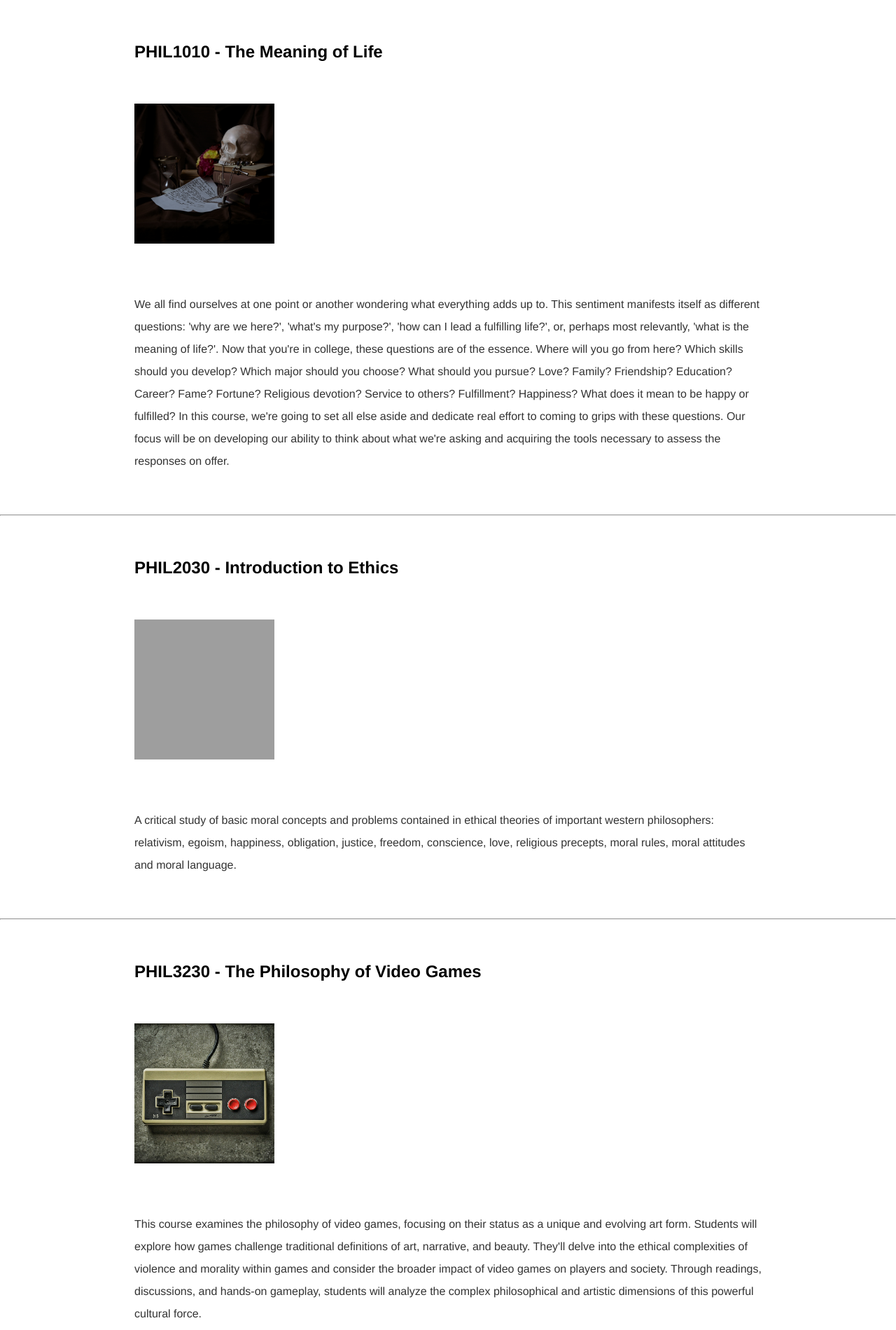
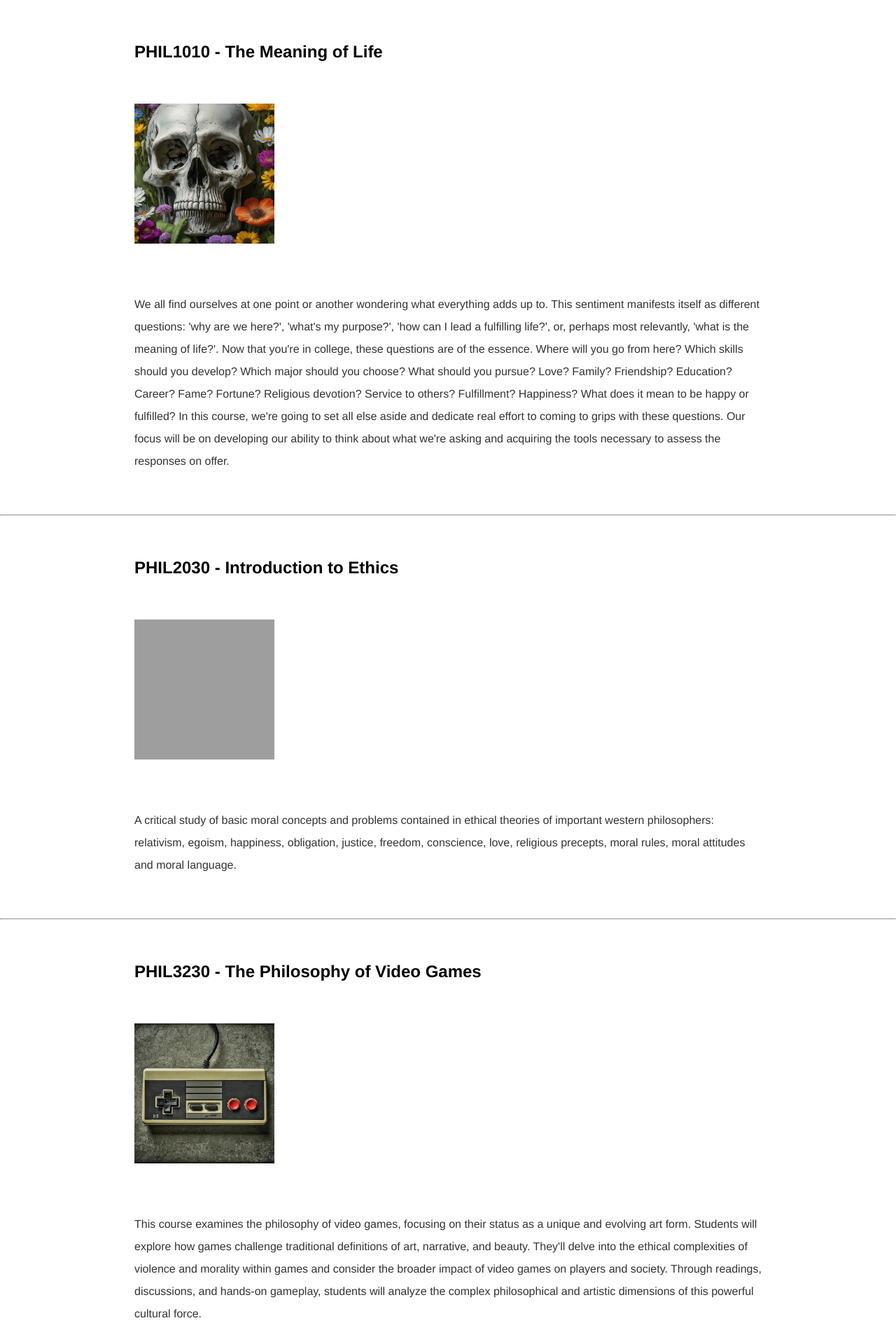
Before and after one commit to kevinjpatton/kevinjpatton.github.io, a Jekyll site: the page built from test.html, in a window 1280 px wide. Shown: the part 348-2248 px from the top of the page at 70% size. Built offline with Jekyll 4.4.1, drawn with Linux system fonts in a browser that asks for light colours; Markdown is read by kramdown in place of the engine named in the settings; grey boxes are pictures that could not be loaded.

Commit message:
Update test.html

```diff
--- a/test.html
+++ b/test.html
@@ -2,7 +2,7 @@
 layout: test
 title: Test
 ---
-<h2>PHIL1010 - The Meaning of Life</h2><p><img src="/teaching/phil_1010/heroimage-1010-pablo-stanic.jpg" alt="PHIL1010 - The Meaning of LIfe" class="thumbnail"></p><p>We all find ourselves at one point or another wondering what everything adds up to. This sentiment manifests itself as different questions: 'why are we here?', 'what's my purpose?', 'how can I lead a fulfilling life?', or, perhaps most relevantly, 'what is the meaning of life?'. Now that you're in college, these questions are of the essence. Where will you go from here? Which skills should you develop? Which major should you choose? What should you pursue? Love? Family? Friendship? Education? Career? Fame? Fortune? Religious devotion? Service to others? Fulfillment? Happiness? What does it mean to be happy or fulfilled? In this course, we're going to set all else aside and dedicate real effort to coming to grips with these questions. Our focus will be on developing our ability to think about what we're asking and acquiring the tools necessary to assess the responses on offer.</p>
+<h2>PHIL1010 - The Meaning of Life</h2><p><img src="/teaching/phil_1010/Phil_1010.jpg" alt="PHIL1010 - The Meaning of LIfe" class="thumbnail"></p><p>We all find ourselves at one point or another wondering what everything adds up to. This sentiment manifests itself as different questions: 'why are we here?', 'what's my purpose?', 'how can I lead a fulfilling life?', or, perhaps most relevantly, 'what is the meaning of life?'. Now that you're in college, these questions are of the essence. Where will you go from here? Which skills should you develop? Which major should you choose? What should you pursue? Love? Family? Friendship? Education? Career? Fame? Fortune? Religious devotion? Service to others? Fulfillment? Happiness? What does it mean to be happy or fulfilled? In this course, we're going to set all else aside and dedicate real effort to coming to grips with these questions. Our focus will be on developing our ability to think about what we're asking and acquiring the tools necessary to assess the responses on offer.</p>
 </div>
 <hr>
 <h2>PHIL2030 - Introduction to Ethics</h2><p><img src="/teaching/phil_2030/Phil_2030.jpg" alt="PHIL2030 - Introduction to Ethics" class="thumbnail"></p><p>A critical study of basic moral concepts and problems contained in ethical theories of important western philosophers: relativism, egoism, happiness, obligation, justice, freedom, conscience, love, religious precepts, moral rules, moral attitudes and moral language.</p>
```
